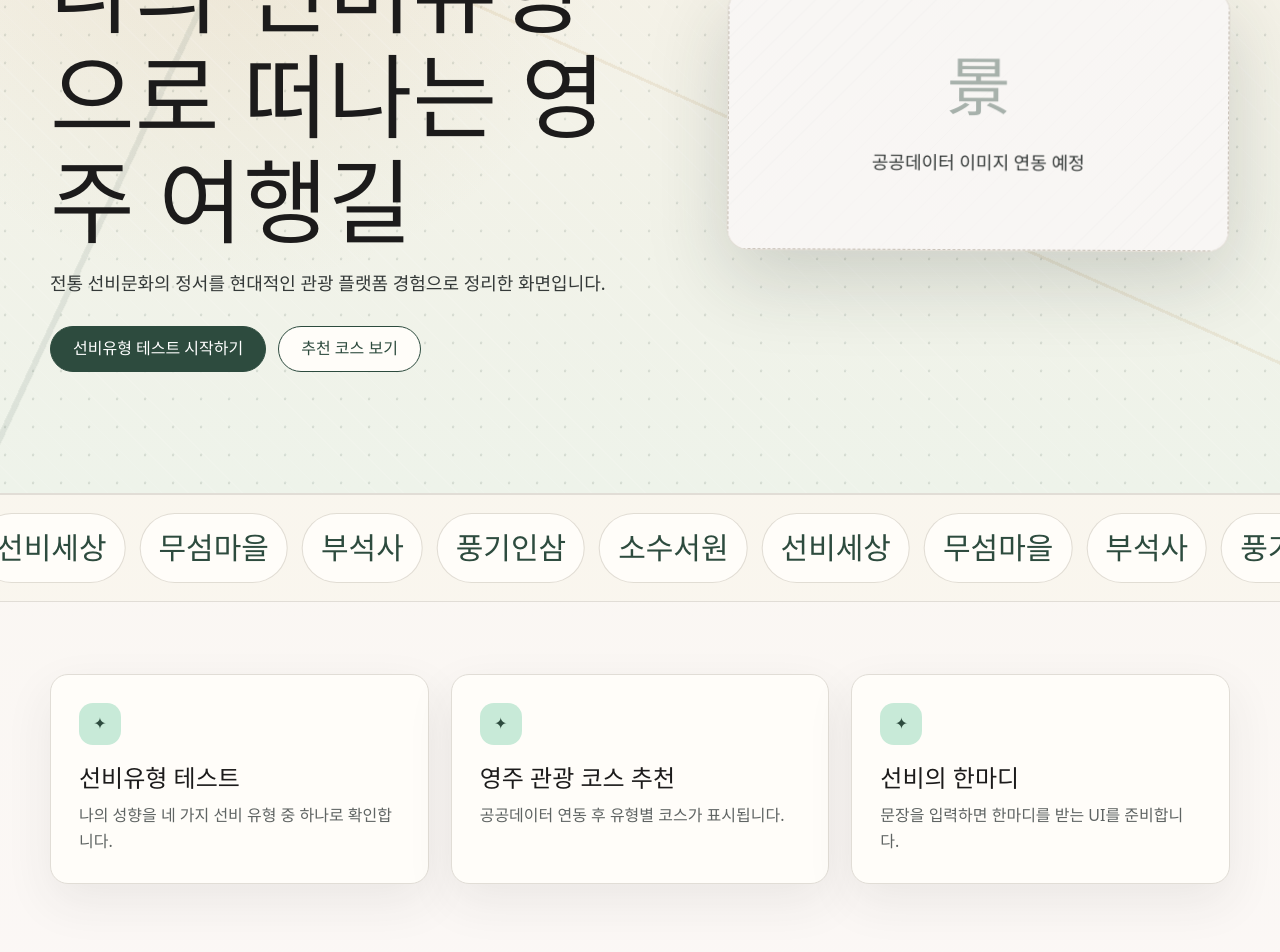
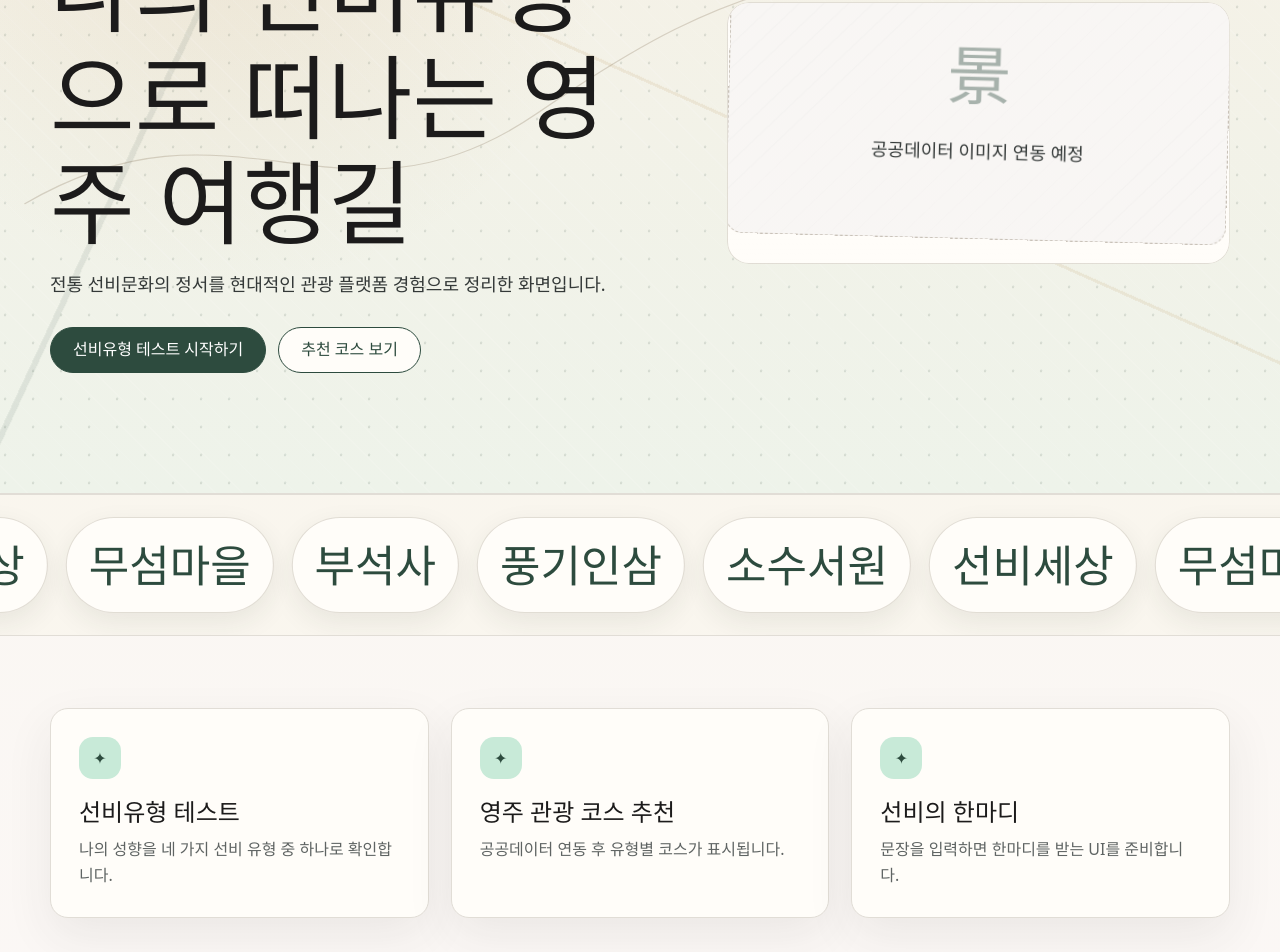
Before and after one commit to choihyungyu0/seonbi-talk, a React (Vite) app: page / in a window 1280 px wide. Shown: the part 300-1252 px from the top of the page. Built offline with nearby package versions, Linux system fonts and the light colour scheme; no server answers.

Commit message:
feat(home): 홈 랜딩 모션 강화

```diff
--- /dev/null
+++ b/src/hooks/useHeroMotion.ts
@@ -0,0 +1,90 @@
+import { useCallback, useEffect, useState, type PointerEvent } from 'react'
+
+function clamp(value: number, min: number, max: number) {
+  return Math.min(Math.max(value, min), max)
+}
+
+export function useHeroMotion<T extends HTMLElement>() {
+  const [element, setElement] = useState<T | null>(null)
+  const heroRef = useCallback((node: T | null) => {
+    setElement(node)
+  }, [])
+
+  const setMotionVariable = useCallback(
+    (name: string, value: string) => {
+      element?.style.setProperty(name, value)
+    },
+    [element],
+  )
+
+  const handlePointerMove = useCallback(
+    (event: PointerEvent<T>) => {
+      if (!element) return
+      if (!window.matchMedia('(pointer: fine)').matches) return
+      if (window.matchMedia('(prefers-reduced-motion: reduce)').matches) return
+
+      const rect = event.currentTarget.getBoundingClientRect()
+      const pointerX = ((event.clientX - rect.left) / rect.width - 0.5) * 2
+      const pointerY = ((event.clientY - rect.top) / rect.height - 0.5) * 2
+
+      setMotionVariable('--hero-pointer-x', `${pointerX * 16}px`)
+      setMotionVariable('--hero-pointer-y', `${pointerY * 16}px`)
+      setMotionVariable('--hero-pattern-x', `${pointerX * -7}px`)
+      setMotionVariable('--hero-pattern-y', `${pointerY * -7}px`)
+    },
+    [element, setMotionVariable],
+  )
+
+  const handlePointerLeave = useCallback(() => {
+    setMotionVariable('--hero-pointer-x', '0px')
+    setMotionVariable('--hero-pointer-y', '0px')
+    setMotionVariable('--hero-pattern-x', '0px')
+    setMotionVariable('--hero-pattern-y', '0px')
+  }, [setMotionVariable])
+
+  useEffect(() => {
+    if (!element) return
+
+    const heroElement = element
+    let frameId = 0
+
+    function updateScrollMotion() {
+      frameId = 0
+
+      if (window.matchMedia('(prefers-reduced-motion: reduce)').matches) {
+        heroElement.style.setProperty('--hero-scroll-y', '0px')
+        heroElement.style.setProperty('--hero-scroll-scale', '1')
+        heroElement.style.setProperty('--hero-pattern-scroll-y', '0px')
+        return
+      }
+
+      const rect = heroElement.getBoundingClientRect()
+      const progress = clamp(-rect.top / Math.max(rect.height, window.innerHeight), 0, 1)
+      const isCompact = window.matchMedia('(max-width: 640px)').matches
+      const imageOffset = isCompact ? -10 : -24
+      const imageScale = isCompact ? 1 + progress * 0.025 : 1 + progress * 0.06
+      const patternOffset = isCompact ? progress * 10 : progress * 26
+
+      heroElement.style.setProperty('--hero-scroll-y', `${progress * imageOffset}px`)
+      heroElement.style.setProperty('--hero-scroll-scale', imageScale.toFixed(3))
+      heroElement.style.setProperty('--hero-pattern-scroll-y', `${patternOffset}px`)
+    }
+
+    function scheduleUpdate() {
+      if (frameId) return
+      frameId = window.requestAnimationFrame(updateScrollMotion)
+    }
+
+    scheduleUpdate()
+    window.addEventListener('scroll', scheduleUpdate, { passive: true })
+    window.addEventListener('resize', scheduleUpdate)
+
+    return () => {
+      if (frameId) window.cancelAnimationFrame(frameId)
+      window.removeEventListener('scroll', scheduleUpdate)
+      window.removeEventListener('resize', scheduleUpdate)
+    }
+  }, [element])
+
+  return [heroRef, handlePointerMove, handlePointerLeave] as const
+}
--- a/src/pages/HomePage.tsx
+++ b/src/pages/HomePage.tsx
@@ -1,4 +1,4 @@
-import { useEffect, useMemo, useState, type CSSProperties, type PointerEvent } from 'react'
+import { useEffect, useMemo, useState, type CSSProperties } from 'react'
 import { Link } from 'react-router-dom'
 import { AppLayout } from '../components/layout/AppLayout'
 import { CommonButton } from '../components/common/CommonButton'
@@ -7,6 +7,7 @@ import { StatusBadge } from '../components/common/StatusBadge'
 import { searchYeongjuTourismByKeyword } from '../features/tourism/tourismApi'
 import { getTourismPrimaryImageUrl } from '../features/tourism/tourismImageUrl'
 import type { TourismContent } from '../features/tourism/tourismTypes'
+import { useHeroMotion } from '../hooks/useHeroMotion'
 import { useRevealOnScroll } from '../hooks/useRevealOnScroll'
 
 const featureCards = [
@@ -35,7 +36,8 @@ interface HomeHeroImage {
 export function HomePage() {
   const [heroImage, setHeroImage] = useState<HomeHeroImage | null>(null)
   const [isHeroImageLoading, setIsHeroImageLoading] = useState(true)
-  const [heroParallax, setHeroParallax] = useState({ x: 0, y: 0 })
+  const [heroRef, handleHeroPointerMove, handleHeroPointerLeave] =
+    useHeroMotion<HTMLElement>()
   const [featureRevealRef, isFeatureVisible] = useRevealOnScroll<HTMLDivElement>()
   const [keywordRevealRef, isKeywordVisible] = useRevealOnScroll<HTMLDivElement>()
   const [tourismRevealRef, isTourismVisible] = useRevealOnScroll<HTMLDivElement>()
@@ -61,37 +63,31 @@ export function HomePage() {
     }
   }, [])
 
-  function handleHeroPointerMove(event: PointerEvent<HTMLElement>) {
-    if (!window.matchMedia('(pointer: fine)').matches) return
-    if (window.matchMedia('(prefers-reduced-motion: reduce)').matches) return
-
-    const rect = event.currentTarget.getBoundingClientRect()
-    setHeroParallax({
-      x: ((event.clientX - rect.left) / rect.width - 0.5) * 2,
-      y: ((event.clientY - rect.top) / rect.height - 0.5) * 2,
-    })
-  }
-
   return (
     <AppLayout>
       <section
+        ref={heroRef}
         className="home-hero"
         onPointerMove={handleHeroPointerMove}
-        onPointerLeave={() => setHeroParallax({ x: 0, y: 0 })}
-        style={
-          {
-            '--hero-parallax-x': `${heroParallax.x * 12}px`,
-            '--hero-parallax-y': `${heroParallax.y * 12}px`,
-            '--hero-pattern-x': `${heroParallax.x * -4}px`,
-            '--hero-pattern-y': `${heroParallax.y * -4}px`,
-          } as CSSProperties
-        }
+        onPointerLeave={handleHeroPointerLeave}
       >
         <div className="hero-pattern" aria-hidden="true" />
+        <svg
+          className="home-seonbi-line"
+          viewBox="0 0 920 520"
+          preserveAspectRatio="none"
+          aria-hidden="true"
+        >
+          <path d="M18 420 C 170 280, 245 470, 386 318 S 610 115, 902 172" />
+          <path d="M92 124 C 235 30, 342 192, 498 122 S 730 48, 868 92" />
+        </svg>
         <div className="page-container hero-inner">
           <div className="hero-copy">
             <StatusBadge>영주선비길</StatusBadge>
-            <h1>나의 선비유형으로 떠나는 영주 여행길</h1>
+            <h1 className="home-hero-title" aria-label="나의 선비유형으로 떠나는 영주 여행길">
+              <span className="hero-title-line">나의 선비유형</span>
+              <span className="hero-title-line">으로 떠나는 영주 여행길</span>
+            </h1>
             <p>
               전통 선비문화의 정서를 현대적인 관광 플랫폼 경험으로 정리한
               화면입니다.
@@ -145,8 +141,12 @@ export function HomePage() {
           ref={featureRevealRef}
           className={`reveal-on-scroll ${isFeatureVisible ? 'is-visible' : ''} card-grid three-columns`}
         >
-          {featureCards.map((card) => (
-            <article className="surface-card feature-card" key={card.title}>
+          {featureCards.map((card, index) => (
+            <article
+              className="surface-card feature-card"
+              key={card.title}
+              style={{ '--reveal-delay': `${index * 140}ms` } as CSSProperties}
+            >
               <span className="card-symbol" aria-hidden="true">
                 ✦
               </span>
@@ -160,7 +160,7 @@ export function HomePage() {
       <section className="page-section page-container split-section">
         <div
           ref={keywordRevealRef}
-          className={`reveal-on-scroll ${isKeywordVisible ? 'is-visible' : ''}`}
+          className={`reveal-on-scroll reveal-from-left ${isKeywordVisible ? 'is-visible' : ''}`}
         >
           <StatusBadge tone="brown">대표 키워드</StatusBadge>
           <h2>영주의 선비길을 구성하는 주요 단서</h2>
@@ -180,7 +180,7 @@ export function HomePage() {
         </div>
         <div
           ref={tourismRevealRef}
-          className={`reveal-on-scroll ${isTourismVisible ? 'is-visible' : ''}`}
+          className={`reveal-on-scroll reveal-from-right ${isTourismVisible ? 'is-visible' : ''}`}
         >
           {heroImage ? (
             <figure className="hero-tourism-image">
--- a/src/styles/global.css
+++ b/src/styles/global.css
@@ -272,6 +272,13 @@ a {
   place-items: center;
   overflow: hidden;
   border-bottom: 1px solid var(--line);
+  --hero-pointer-x: 0px;
+  --hero-pointer-y: 0px;
+  --hero-pattern-x: 0px;
+  --hero-pattern-y: 0px;
+  --hero-pattern-scroll-y: 0px;
+  --hero-scroll-y: 0px;
+  --hero-scroll-scale: 1;
   background:
     radial-gradient(circle at 18% 18%, rgba(180, 139, 74, 0.12), transparent 32%),
     linear-gradient(180deg, #f7f1e6 0%, #eef3ea 100%);
@@ -287,8 +294,36 @@ a {
     repeating-linear-gradient(45deg, transparent 0 18px, rgba(255, 255, 255, 0.2) 18px 19px);
   background-size: auto, auto, 28px 28px, auto;
   opacity: 0.86;
-  transform: translate3d(var(--hero-pattern-x, 0px), var(--hero-pattern-y, 0px), 0);
+  transform: translate3d(
+    var(--hero-pattern-x),
+    calc(var(--hero-pattern-y) + var(--hero-pattern-scroll-y)),
+    0
+  );
   animation: homePatternDrift 18s ease-in-out infinite alternate;
+}
+
+.home-seonbi-line {
+  position: absolute;
+  inset: 8% 0 auto;
+  width: 100%;
+  height: 64%;
+  pointer-events: none;
+  transform: translate3d(0, calc(var(--hero-pattern-scroll-y) * -0.45), 0);
+}
+
+.home-seonbi-line path {
+  fill: none;
+  stroke: rgba(95, 72, 42, 0.2);
+  stroke-width: 1.2;
+  stroke-linecap: round;
+  stroke-dasharray: 980;
+  stroke-dashoffset: 980;
+  animation: homeLineDraw 2.4s ease-out 0.35s forwards;
+}
+
+.home-seonbi-line path + path {
+  stroke: rgba(45, 75, 62, 0.16);
+  animation-delay: 0.7s;
 }
 
 .hero-inner {
@@ -302,6 +337,12 @@ a {
 
 .hero-copy {
   max-width: 720px;
+}
+
+.hero-copy .status-badge {
+  opacity: 0;
+  transform: translateY(22px);
+  animation: homeHeroTextIn 720ms ease forwards;
 }
 
 .hero-inner h1,
@@ -321,6 +362,22 @@ a {
   font-size: clamp(48px, 8vw, 92px);
 }
 
+.home-hero-title {
+  display: grid;
+  gap: 2px;
+}
+
+.hero-title-line {
+  display: block;
+  opacity: 0;
+  transform: translateY(48px);
+  animation: homeHeroTextIn 900ms cubic-bezier(0.2, 0.72, 0.18, 1) forwards;
+}
+
+.hero-title-line:nth-child(2) {
+  animation-delay: 160ms;
+}
+
 .hero-inner p,
 .section-heading p,
 .auth-intro p,
@@ -333,16 +390,27 @@ a {
 
 .hero-inner p {
   margin-inline: 0;
+  opacity: 0;
+  transform: translateY(28px);
+  animation: homeHeroTextIn 760ms ease 340ms forwards;
 }
 
 .hero-actions {
   display: flex;
   flex-wrap: wrap;
   gap: 12px;
+  opacity: 0;
+  transform: translateY(30px);
+  animation: homeHeroTextIn 760ms ease 540ms forwards;
 }
 
 .home-hero-visual {
-  transform: translate3d(var(--hero-parallax-x, 0px), var(--hero-parallax-y, 0px), 0);
+  transform: translate3d(
+      var(--hero-pointer-x),
+      calc(var(--hero-pointer-y) + var(--hero-scroll-y)),
+      0
+    )
+    scale(var(--hero-scroll-scale));
   transition: transform 180ms ease-out;
 }
 
@@ -355,12 +423,15 @@ a {
     linear-gradient(rgba(255, 255, 255, 0.2), rgba(255, 255, 255, 0)),
     var(--surface);
   box-shadow: 0 28px 80px rgba(35, 47, 37, 0.18);
-  animation: homeFloat 9.5s ease-in-out infinite;
+  clip-path: inset(0 100% 0 0 round 22px);
+  opacity: 0;
+  animation: homeImageOpen 1.15s cubic-bezier(0.24, 0.78, 0.22, 1) 420ms forwards;
 }
 
 .home-floating-image,
 .home-hero-image-placeholder {
   min-height: 420px;
+  animation: homeFloat 8.5s ease-in-out 1.2s infinite;
 }
 
 .home-floating-image {
@@ -373,6 +444,12 @@ a {
   min-height: 420px;
   max-height: 560px;
   object-fit: cover;
+  transition: transform 620ms ease;
+}
+
+.home-hero-visual-frame:hover .home-floating-image img,
+.home-hero-visual-frame:hover .home-hero-image-placeholder {
+  transform: scale(1.045);
 }
 
 .home-floating-image figcaption {
@@ -391,27 +468,32 @@ a {
 .home-keyword-marquee {
   overflow: hidden;
   border-block: 1px solid var(--line);
-  padding: 18px 0;
+  padding: 22px 0;
   background: rgba(250, 246, 238, 0.72);
 }
 
 .home-keyword-track {
   display: flex;
   width: max-content;
-  gap: 14px;
-  animation: homeKeywordMarquee 24s linear infinite;
+  gap: 18px;
+  animation: homeKeywordMarquee 16s linear infinite;
+}
+
+.home-keyword-marquee:hover .home-keyword-track {
+  animation-duration: 32s;
 }
 
 .home-keyword-track span {
   flex: 0 0 auto;
   border: 1px solid rgba(89, 72, 49, 0.18);
   border-radius: 999px;
-  padding: 10px 18px;
+  padding: 12px 22px;
   color: var(--forest);
   background: var(--surface);
   font-family: var(--serif);
-  font-size: clamp(18px, 3vw, 30px);
+  font-size: clamp(24px, 4vw, 44px);
   font-weight: 700;
+  box-shadow: 0 10px 28px rgba(35, 47, 37, 0.08);
 }
 
 .reveal-on-scroll {
@@ -422,21 +504,87 @@ a {
     transform 720ms ease;
 }
 
+.reveal-from-left {
+  transform: translateX(-40px);
+}
+
+.reveal-from-right {
+  transform: translateX(40px);
+}
+
 .reveal-on-scroll.is-visible {
   opacity: 1;
   transform: translateY(0);
 }
 
+.reveal-from-left.is-visible,
+.reveal-from-right.is-visible {
+  transform: translateX(0);
+}
+
+.reveal-on-scroll .feature-card {
+  opacity: 0;
+  transform: translateY(42px);
+  transition:
+    opacity 780ms ease var(--reveal-delay, 0ms),
+    transform 780ms cubic-bezier(0.2, 0.72, 0.18, 1) var(--reveal-delay, 0ms),
+    box-shadow 220ms ease;
+}
+
+.reveal-on-scroll.is-visible .feature-card {
+  opacity: 1;
+  transform: translateY(0);
+}
+
+.feature-card:hover {
+  transition-delay: 0ms;
+  transform: translateY(-8px);
+  box-shadow: 0 24px 54px rgba(35, 47, 37, 0.16);
+}
+
+.hero-actions .common-button:hover:not(:disabled),
+.inline-actions .common-button:hover:not(:disabled) {
+  box-shadow: 0 14px 34px rgba(45, 75, 62, 0.18);
+}
+
+@keyframes homeHeroTextIn {
+  to {
+    opacity: 1;
+    transform: translateY(0);
+  }
+}
+
+@keyframes homeImageOpen {
+  0% {
+    clip-path: inset(0 100% 0 0 round 22px);
+    opacity: 0;
+    transform: scale(0.96);
+  }
+
+  100% {
+    clip-path: inset(0 0 0 0 round 22px);
+    opacity: 1;
+    transform: scale(1);
+  }
+}
+
 @keyframes homeFloat {
   0%,
   100% {
-    transform: translateY(0) rotate(-0.4deg);
+    transform: translateY(0) rotate(-0.8deg);
   }
 
   50% {
-    transform: translateY(-14px) rotate(0.35deg);
-  }
-}
+    transform: translateY(-24px) rotate(1.5deg);
+  }
+}
+
+@keyframes homeLineDraw {
+  to {
+    stroke-dashoffset: 0;
+  }
+}
+
 
 @keyframes homePatternDrift {
   from {
@@ -2013,6 +2161,10 @@ a {
     transform: none;
   }
 
+  .home-seonbi-line {
+    height: 42%;
+  }
+
   .home-floating-image,
   .home-floating-image img,
   .home-hero-image-placeholder {
@@ -2059,7 +2211,13 @@ a {
   }
 
   .home-keyword-track {
-    animation-duration: 30s;
+    gap: 12px;
+    animation-duration: 22s;
+  }
+
+  .home-keyword-track span {
+    padding: 9px 14px;
+    font-size: clamp(18px, 8vw, 28px);
   }
 
   .tourism-card {
@@ -2159,11 +2317,21 @@ a {
 
   .home-hero-visual,
   .hero-pattern,
+  .home-seonbi-line,
   .reveal-on-scroll {
     transform: none !important;
   }
 
+  .home-seonbi-line path {
+    stroke-dashoffset: 0;
+  }
+
   .reveal-on-scroll {
     opacity: 1;
   }
-}
+
+  .reveal-on-scroll .feature-card {
+    opacity: 1;
+    transform: none;
+  }
+}
```
